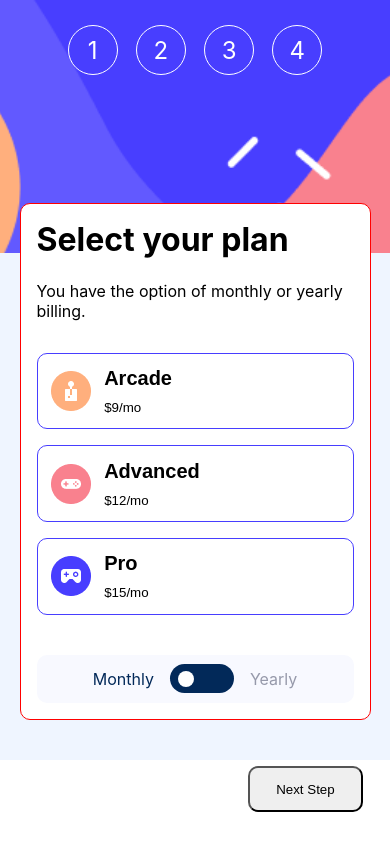
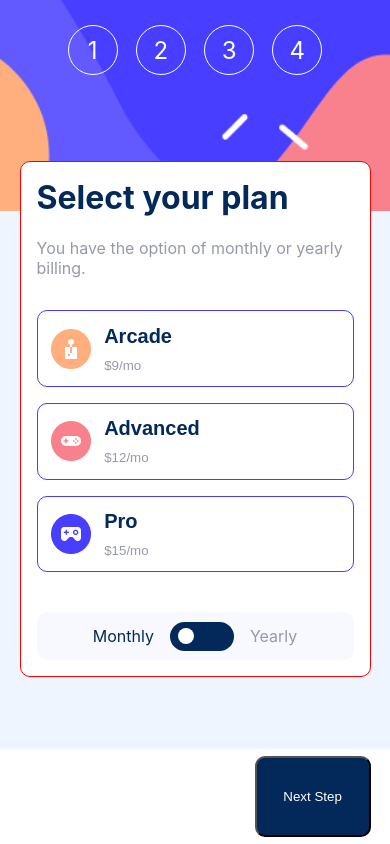
Before and after one commit to AliyaSalmanova1/multi-step-form, a React (Create React App) app: page /plan in a window 390 px wide. Built offline with nearby package versions, Linux system fonts and the light colour scheme.

Commit message:
looks better in desktop view and in small phone sizes

```diff
--- a/src/App.css
+++ b/src/App.css
@@ -1,6 +1,10 @@
 #root{
   width: 100vw;
   height: 100vh;
+  @media (min-width: 800px) and (min-height: 800px){
+    font-size: 150%;
+  }
+
 }
 
 .page{
@@ -9,8 +13,14 @@
   display: flex;
 
 }
+h1, h2{
+  color: #022959;
+}
 header{
   margin-bottom: 2em;
+}
+header p{
+  color: #9699AA;
 }
 *{
   box-sizing: border-box;
@@ -34,7 +44,9 @@ h3, p{
 .nav{
 
   height: 40%;
-  margin: 2em 2em;
+
+  width: 85%;
+  margin: 2em auto;
 
 
 
@@ -59,6 +71,8 @@ a:active{
 .link-text{
   text-transform: uppercase;
   color: white;
+  flex-grow: 999;
+  width: 60%;
 
 }
 .link-text p{
@@ -69,10 +83,14 @@ a:active{
   margin: 0.2em;
   display: inline-block;
   padding: 0px;
+  width: 100%;
+  word-wrap: wrap;
 
 
-  @media(max-width: 950px){
+
+  @media(max-width: 700px){
     width: 20px;
+
   }
 
 }
@@ -88,6 +106,7 @@ a:active{
   justify-content: center;
   align-items: center;
   font-size: 1.5rem;
+
 
 }
 
@@ -132,11 +151,17 @@ a:active{
 .nextStep-button{
   padding: 1em 2em;
   float: right;
-  margin: 1em 2em;
+  margin: 1em 0em;
 
   bottom: 0;
+  background-color: #022959;
+  color: white;
+  /*width: 110px;
+  height: 50px;*/
 
 }
+
+
 
 input:invalid, .redBorder{
   border: 1px solid red;
@@ -170,6 +195,13 @@ input:invalid, .redBorder{
 }
 .plan-option-text h2{
   margin: 0;
+}
+.price{
+  color: #9699AA;
+}
+.free{
+  color: #022959;
+  margin-bottom: 0;
 }
 
 .switch-container{
@@ -227,6 +259,9 @@ input:checked + span{
   height: 3em;
 
 }
+.grayArea{
+  height: 85%;
+}
 
 .darkText{
   color: #022959;
@@ -281,6 +316,10 @@ input:checked + span{
   margin-bottom: 30%;
 }
 
+.small-gap{
+  gap: 0.25em;
+}
+
 
 @media(orientation: portrait){
   .page{
@@ -313,6 +352,8 @@ input:checked + span{
     height: 10vw;
     min-width: 50px;
     min-height: 50px;
+    max-width: 85px;
+    max-height: 85px;
   }
   .h1{
     margin-top: 0;
@@ -345,9 +386,10 @@ input:checked + span{
 
     background-image: url(./images/verticalBg.png);
     width: 100vw;
-    height: 30vh;
+    height: 25vh;
 
     min-height: 150px;
+
 
   }
 
@@ -360,6 +402,7 @@ input:checked + span{
     margin: auto auto;
     padding-top : 5vh;
 
+
     /*@media(max-width: 370px){
       grid-template-columns: repeat(2, 1fr);
     }*/
@@ -371,13 +414,26 @@ input:checked + span{
   }
   .grayArea{
     background-color: #EFF5FF;
-    height: 60vh;
+
     width: 100%;
-    min-height: 475px;
+
+    /*min-height: 475px;*/
+
+
 
   }
 
 }
+footer{
+  display: flex;
+  width: 90%;
+  max-width: 500px;
+  margin: 0 auto;
+  justify-content: flex-end;
+  height: 15%;
+
+}
+
 
 @media(min-width: 700px){
   .nav-container{
@@ -393,7 +449,7 @@ input:checked + span{
     padding: 1em;
   }
   .nextStep-button{
-    margin: 0.5em 2em;
+    margin: 0.5em 0em;
   }
   .nav{
     padding-top: 3vh;
--- a/src/components/Main.js
+++ b/src/components/Main.js
@@ -43,7 +43,10 @@ function MainSection(){
                 </div>
 
             </div>
-            <button className="nextStep-button">Next Step</button>
+            <footer>
+                <button className="nextStep-button"><p>Next Step</p></button>
+            </footer>
+
         </div>
 
 
--- a/src/components/PlanPage.js
+++ b/src/components/PlanPage.js
@@ -40,9 +40,11 @@ setPlan} = props
               }}>
 
                   <img src={orangeIcon} />
-                  <div className="plan-option-text">
+                  <div className={`plan-option-text ${monthYear ? '' : 'small-gap'}`}>
                     <h2>Arcade</h2>
-                    <p>$9/mo</p>
+                    <p className="price">{monthYear ? '$9/mo' : '$90/yr'}</p>
+                    {!monthYear ? <p className="free">2 months free</p> : <></>}
+
                   </div>
 
               </button>
@@ -52,10 +54,12 @@ setPlan} = props
 
               }}>
                   <img src={pinkIcon} />
-                  <div className="plan-option-text">
+                  <div className={`plan-option-text ${monthYear ? '' : 'small-gap'}`}>
                     <h2>Advanced</h2>
-                    <p>$12/mo</p>
+                    <p className="price">{monthYear ? '$12/mo' : '$120/yr'}</p>
+                    {!monthYear ? <p className="free">2 months free</p> : <></>}
                   </div>
+
 
               </button>
               <button className="plan-option" id="pro" onClick={(e) => {
@@ -64,10 +68,12 @@ setPlan} = props
 
               }}>
                   <img src={purpleIcon} />
-                  <div className="plan-option-text">
+                  <div className={`plan-option-text ${monthYear ? '' : 'small-gap'}`}>
                     <h2>Pro</h2>
-                    <p>$15/mo</p>
+                    <p className="price">{monthYear ? '$15/mo' : '$150/yr'}</p>
+                    {!monthYear ? <p className="free">2 months free</p> : <></>}
                   </div>
+
 
               </button>
 
```
